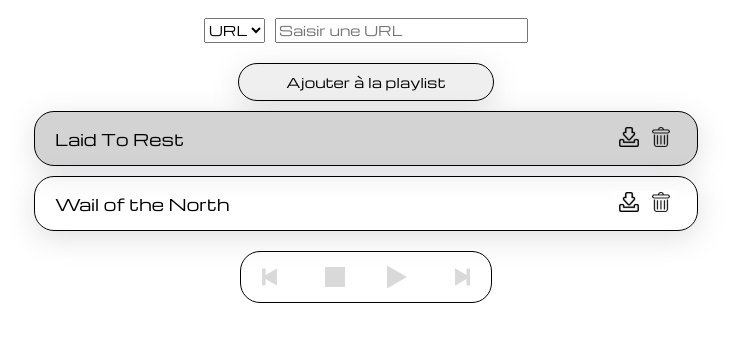
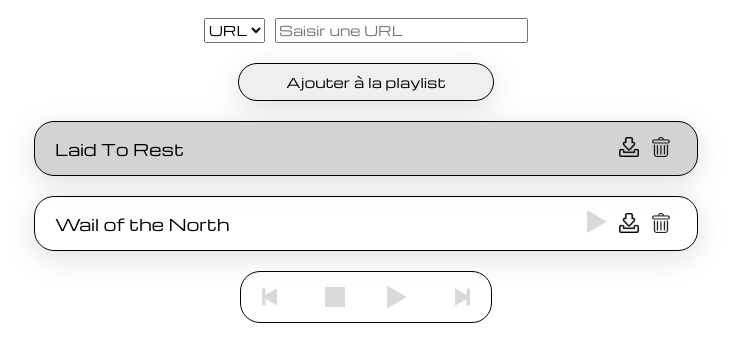
Before and after one commit to CamiDINET/audioPlayer, an Angular app: page / in a window 1280 px wide. Shown: the top 362 px of the page, without its empty margins (274-1005 px from the left). Built offline with nearby package versions, Linux system fonts and the light colour scheme.

Commit message:
add progress bar

```diff
--- a/src/app/app.component.css
+++ b/src/app/app.component.css
@@ -4,7 +4,7 @@
 form{
     display: flex;
     justify-content:center;
-    gap:10px;
+    gap: 10px;
 }
 
 
@@ -31,7 +31,7 @@ img{
     box-shadow: rgba(100, 100, 111, 0.2) 0px 7px 29px 0px;
 }
 
-.basket, .download{
+.basket, .download, .play{
     background-color: white;
     border:0;
 }
@@ -43,7 +43,7 @@ section{
     flex-direction: column;
     padding:10px;
     justify-content:center;
-    gap:10px;
+    gap:20px;
 }
 .addToPlaylist{
     border-radius: 20px;
@@ -68,11 +68,6 @@ section{
     align-items: center;
 }
 
-.bar{
-    background-color: black;
-    width: 250px;
-    border-radius: 20px;
-}
 progress[value] {
     /* Reset the default appearance */
     -webkit-appearance: none;
@@ -83,3 +78,9 @@ progress[value]::-webkit-progress-bar{
     width: 250px;
     border-radius: 20px;
 }
+progress::-webkit-progress-value{
+    background-color:#A9A9A9;
+    border-radius: inherit;
+    width: 100%;
+    height: 100%;
+}
--- a/src/app/app.component.html
+++ b/src/app/app.component.html
@@ -15,10 +15,12 @@
  <section>
  <button (click)="sendMusicToThePlaylist()" class="addToPlaylist">Ajouter à la playlist</button>
   <div *ngFor="let music of filesArray; let index = index;" class="song" [ngClass]="{'musicPlay':index===readingTitle}">
-     <div (click)="fileSelected(index)" class="file">{{music.name}}</div>
-
+     <div class="file">{{music.name}}</div>
 
      <div>
+         <button class="play" (click)="fileSelected(index)" *ngIf="index!==readingTitle">
+            <img src="../../assets/play.svg" alt="Image lecture">
+         </button>
          <button class="download">
              <a href={{music.path}} download={{music.name}}>
                  <img src="../../assets/download.svg" alt="logo téléchargement">
@@ -42,5 +44,6 @@
     <audio #music (timeupdate)="updateProgressBar($event)">
         <source src={{musicTodisplay.path}} type="audio/mpeg">
     </audio>
-  <progress class="bar" *ngIf="musicIsReading || isBreak" [value]="progress" max="100"></progress>
+    <progress *ngIf="musicIsReading || isBreak" value={{progress}} max="100" (click)="selectDurating($event)"></progress>
+    {{musicTodisplay.name}}
  </section>
--- a/src/app/app.component.ts
+++ b/src/app/app.component.ts
@@ -1,6 +1,5 @@
 import { HttpClientModule } from '@angular/common/http';
 import { Component, ElementRef, ViewChild } from '@angular/core';
-import { Observable } from 'rxjs';
 
 
 @Component({
@@ -98,9 +97,10 @@ deleteMusic(i:any){
 updateProgressBar(event: Event) {
   const audio = event.target as HTMLAudioElement;
   this.progress = (audio.currentTime / audio.duration) * 100;
+
   if(this.progress >= 100 && (this.readingTitle===this.filesArray.length - 1)) {
     this.readingTitle=0;
-    this.playMusic()
+    this.playMusic();
   } else if(this.progress >= 100 && this.readingTitle!==(this.filesArray.length - 1)){
     this.readingTitle++;
     this.playMusic();
@@ -111,4 +111,13 @@ interceptPath(e:any){
   let file = e.target.files[0];
   this.blobLocalMusic = URL.createObjectURL(file);
 }
+selectDurating(event:any){
+  this.break();
+   console.log(event.target.getBoundingClientRect().x);//début
+   console.log(event.target.getBoundingClientRect().x+250);//fin
+   console.log(event.clientX);//click
+   this.myAudioElement.nativeElement.currentTime = event.clientX-event.target.getBoundingClientRect().x;
+   this.playMusic();
+
 }
+}
```
Lines whose indentation alone changed are shown as unchanged.
